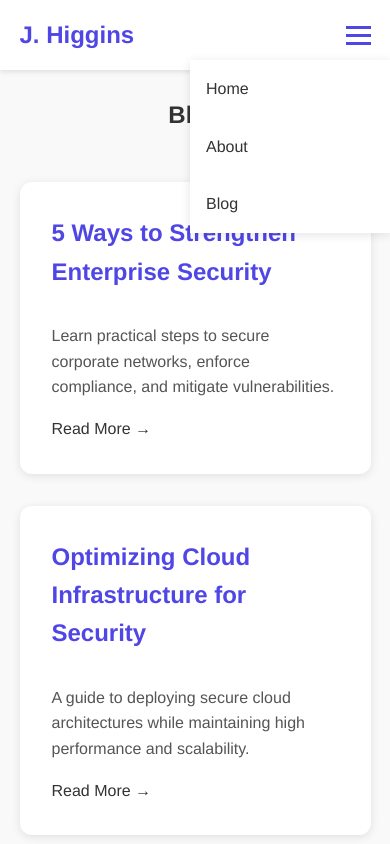
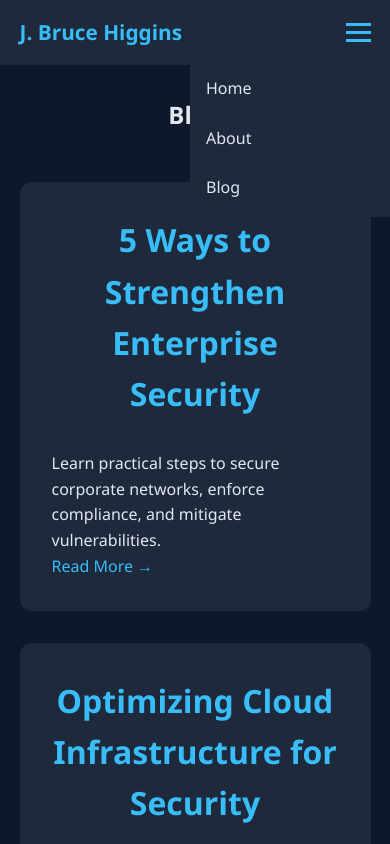
Before and after one commit to Brucie42/Website_higgins, a plain HTML site: page blog.html in a window 390 px wide. Both pictures are taken after a click on the element 358 px from the left and 35 px from the top of the page. Shown: the top 844 px of the page. Drawn offline with Linux system fonts and the light colour scheme.

Commit message:
Updating about and style

```diff
--- a/blog.html
+++ b/blog.html
@@ -10,7 +10,7 @@
 
 <nav>
   <div class="container">
-    <a href="index.html" class="logo">J. Higgins</a>
+    <a href="index.html" class="logo">J. Bruce Higgins</a>
     <div class="hamburger">
       <div></div>
       <div></div>
--- a/style.css
+++ b/style.css
@@ -1,193 +1,56 @@
-/* Reset and base styles */
-* {
-  margin: 0;
-  padding: 0;
-  box-sizing: border-box;
-}
+/* Reset */
+* { margin: 0; padding: 0; box-sizing: border-box; }
+body { font-family: 'Segoe UI', Arial, sans-serif; background:#0f172a; color:#e2e8f0; line-height:1.6; }
+a { text-decoration: none; color: #38bdf8; }
+.container { width:90%; max-width:1200px; margin:auto; }
 
-body {
-  font-family: 'Helvetica Neue', Arial, sans-serif;
-  line-height: 1.6;
-  color: #333;
-  background-color: #f9f9f9;
-}
+/* Nav */
+nav { background:#1e293b; padding:1rem 0; position:fixed; width:100%; top:0; left:0; z-index:100; }
+nav .container { display:flex; justify-content:space-between; align-items:center; }
+nav a.logo { font-size:1.3rem; font-weight:bold; color:#38bdf8; }
+nav ul { list-style:none; display:flex; gap:1.5rem; }
+nav ul li a { color:#e2e8f0; }
+nav ul li a:hover { color:#38bdf8; }
 
-a {
-  text-decoration: none;
-  color: inherit;
-}
-
-.container {
-  width: 90%;
-  max-width: 1200px;
-  margin: auto;
-}
-
-/* Navigation */
-nav {
-  background: #fff;
-  box-shadow: 0 2px 5px rgba(0,0,0,0.1);
-  position: fixed;
-  width: 100%;
-  top: 0;
-  left: 0;
-  z-index: 100;
-}
-
-nav .container {
-  display: flex;
-  justify-content: space-between;
-  align-items: center;
-  padding: 1rem 0;
-}
-
-nav a.logo {
-  font-size: 1.5rem;
-  font-weight: bold;
-  color: #4f46e5;
-}
-
-nav ul {
-  list-style: none;
-  display: flex;
-  gap: 2rem;
-}
-
-nav ul li a:hover {
-  color: #4f46e5;
-}
-
-/* Hamburger menu */
-.hamburger {
-  display: none;
-  flex-direction: column;
-  cursor: pointer;
-  gap: 5px;
-}
-
-.hamburger div {
-  width: 25px;
-  height: 3px;
-  background-color: #4f46e5;
-  transition: all 0.3s ease;
-}
+/* Hamburger */
+.hamburger { display:none; flex-direction:column; cursor:pointer; gap:5px; }
+.hamburger div { width:25px; height:3px; background:#38bdf8; }
 
 /* Hero */
-header {
-  background: linear-gradient(135deg, #4f46e5, #8b5cf6);
-  color: white;
-  padding: 8rem 0 6rem 0;
-  text-align: center;
-}
-
-header h1 {
-  font-size: 3rem;
-  margin-bottom: 1rem;
-}
-
-header p {
-  font-size: 1.25rem;
-  margin-bottom: 2rem;
-}
-
-header .btn {
-  background: #fff;
-  color: #4f46e5;
-  padding: 0.75rem 2rem;
-  border-radius: 50px;
-  font-weight: bold;
-  transition: 0.3s;
-}
-
-header .btn:hover {
-  background: #e0e7ff;
-}
+header { background:linear-gradient(135deg,#1e40af,#0ea5e9); text-align:center; padding:8rem 2rem 6rem 2rem; }
+header h1 { font-size:3rem; margin-bottom:1rem; color:white; }
+header p { font-size:1.25rem; margin-bottom:2rem; color:#f1f5f9; }
+header .btn { background:#38bdf8; color:#0f172a; padding:0.8rem 2rem; border-radius:50px; font-weight:bold; }
+header .btn:hover { background:#0ea5e9; color:white; }
 
 /* Sections */
-section {
-  padding: 6rem 0;
-}
+section { padding:6rem 0; }
+section h2 { font-size:2rem; margin-bottom:2rem; color:#38bdf8; text-align:center; }
+.cards { display:grid; grid-template-columns:repeat(auto-fit,minmax(250px,1fr)); gap:2rem; }
+.card { background:#1e293b; padding:2rem; border-radius:12px; transition:0.3s; }
+.card:hover { transform:translateY(-5px); box-shadow:0 5px 20px rgba(0,0,0,0.5); }
+.card h3 { margin-bottom:1rem; color:#e2e8f0; }
 
-.cards {
-  display: grid;
-  grid-template-columns: repeat(auto-fit, minmax(250px, 1fr));
-  gap: 2rem;
-}
+/* Timeline (Experience) */
+.timeline .job { background:#1e293b; padding:1.5rem; margin-bottom:1rem; border-left:4px solid #38bdf8; }
+.timeline h3 { margin-bottom:0.5rem; color:#f1f5f9; }
 
-.card {
-  background: #fff;
-  padding: 2rem;
-  border-radius: 12px;
-  box-shadow: 0 2px 10px rgba(0,0,0,0.1);
-  transition: 0.3s;
-}
+/* Skills & Certs */
+.skills, .certs { list-style:disc inside; max-width:800px; margin:auto; line-height:2; }
 
-.card:hover {
-  transform: translateY(-5px);
-  box-shadow: 0 5px 15px rgba(0,0,0,0.2);
-}
-
-.card h2 {
-  margin-bottom: 1rem;
-  font-size: 1.5rem;
-  color: #4f46e5;
-}
-
-.card p {
-  color: #555;
-}
-
-/* Blog cards */
-.blog-card {
-  display: flex;
-  flex-direction: column;
-  gap: 1rem;
-}
+/* Contact */
+#contact p { margin:0.5rem 0; text-align:center; }
 
 /* Footer */
-footer {
-  background: #111827;
-  color: white;
-  text-align: center;
-  padding: 2rem 0;
+footer { background:#1e293b; text-align:center; padding:2rem; margin-top:2rem; }
+
+/* Fade-in */
+.fade-in { opacity:0; transform:translateY(20px); transition:all 0.8s ease-out; }
+.fade-in.visible { opacity:1; transform:translateY(0); }
+
+/* Responsive */
+@media (max-width:768px) {
+  nav ul { flex-direction:column; position:absolute; top:60px; right:0; background:#1e293b; padding:1rem; display:none; width:200px; }
+  nav ul.show { display:flex; }
+  .hamburger { display:flex; }
 }
-
-/* Smooth scroll */
-html {
-  scroll-behavior: smooth;
-}
-
-/* Fade-in animation */
-.fade-in {
-  opacity: 0;
-  transform: translateY(20px);
-  transition: all 0.8s ease-out;
-}
-
-.fade-in.visible {
-  opacity: 1;
-  transform: translateY(0);
-}
-
-/* Mobile nav */
-@media (max-width: 768px) {
-  nav ul {
-    flex-direction: column;
-    position: absolute;
-    top: 60px;
-    right: 0;
-    background: #fff;
-    width: 200px;
-    display: none;
-    padding: 1rem;
-    box-shadow: 0 2px 10px rgba(0,0,0,0.1);
-  }
-
-  nav ul.show {
-    display: flex;
-  }
-
-  .hamburger {
-    display: flex;
-  }
-}
```
Also changed, not shown: about.html (+100 -19 lines).
